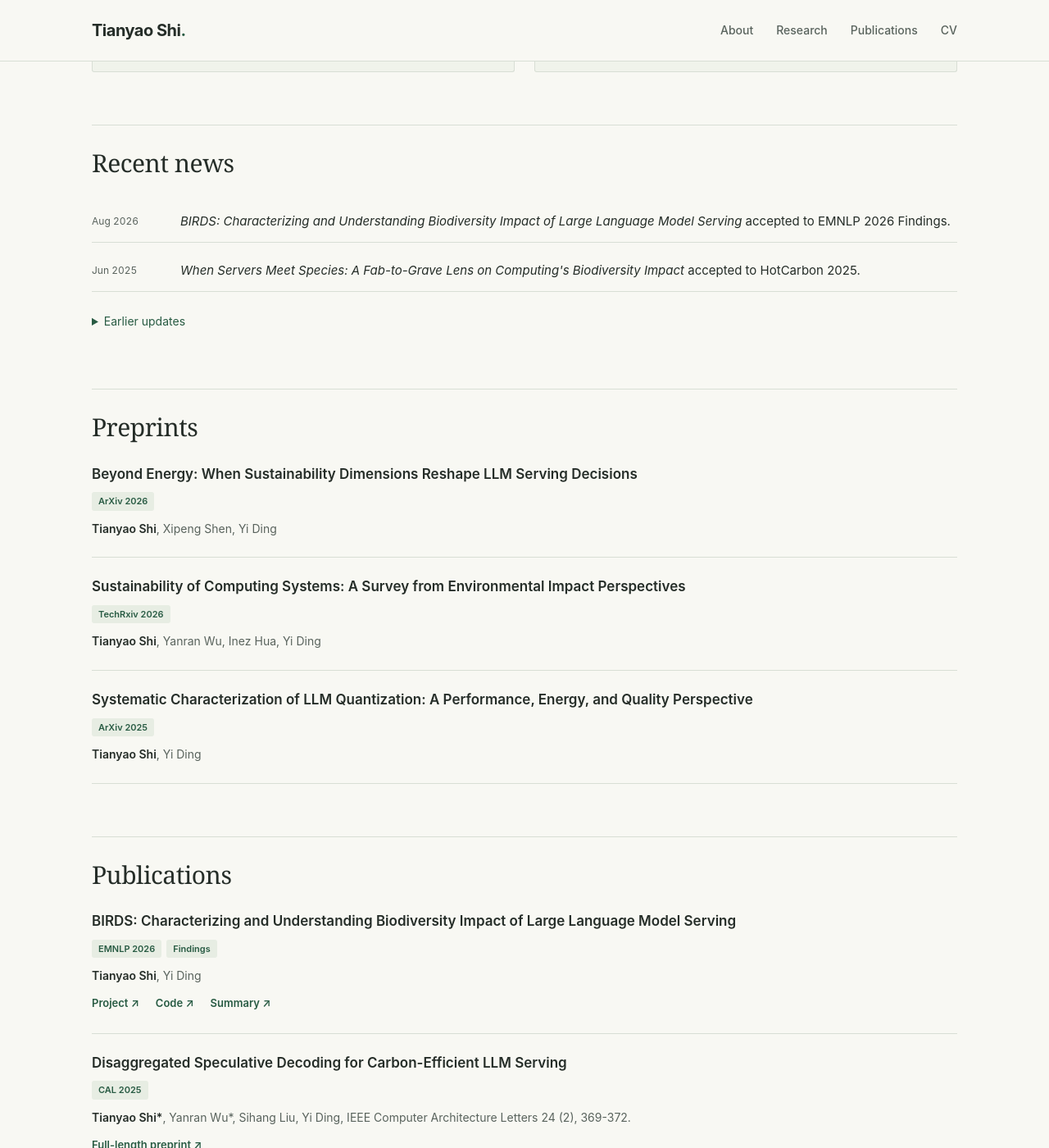
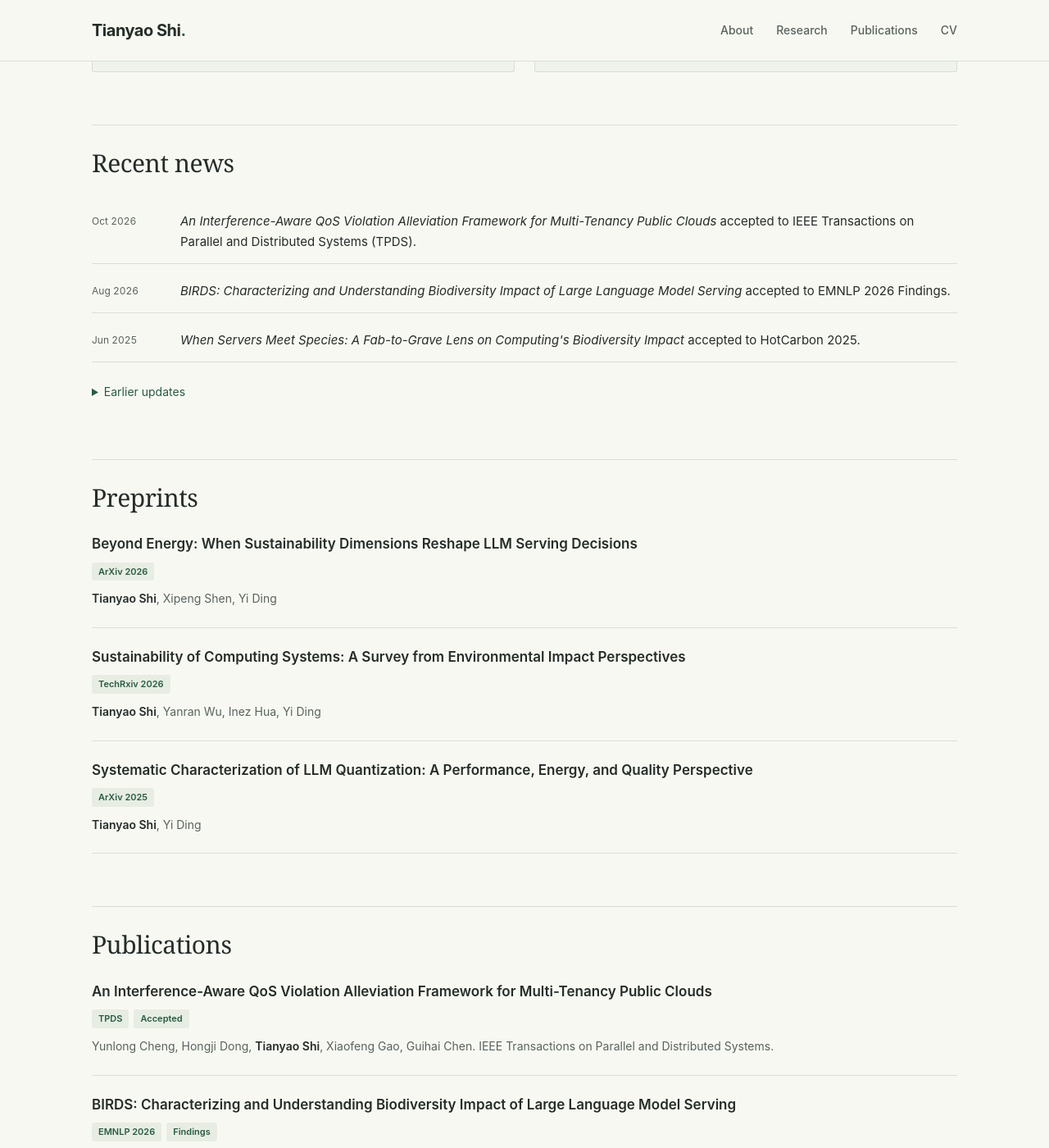
Before and after one commit to StHowling/sthowling.github.io, a Jekyll site: the page built from _pages/about.md, in a window 1280 px wide and 1400 px high, scrolled down 1012 px. Shown: the whole window at 82% size. Built offline with Jekyll 4.4.1, drawn with Linux system fonts in a browser that asks for light colours.

Commit message:
Add recent publication details for "An Interference-Aware QoS Violation Alleviation Framework for Multi-Tenancy Public Clouds"

```diff
--- a/_pages/about.md
+++ b/_pages/about.md
@@ -37,6 +37,7 @@ I connect life-cycle assessment and ecological modeling with computer architectu
 <h2 id="news"><span class="anchor" id="-news" aria-hidden="true"></span>Recent news</h2>
 
 <ul class="news-list">
+  <li><time datetime="2026-10">Oct 2026</time><p><em>An Interference-Aware QoS Violation Alleviation Framework for Multi-Tenancy Public Clouds</em> accepted to IEEE Transactions on Parallel and Distributed Systems (TPDS).</p></li>
   <li><time datetime="2026-08">Aug 2026</time><p><em>BIRDS: Characterizing and Understanding Biodiversity Impact of Large Language Model Serving</em> accepted to EMNLP 2026 Findings.</p></li>
   <li><time datetime="2025-06">Jun 2025</time><p><em>When Servers Meet Species: A Fab-to-Grave Lens on Computing's Biodiversity Impact</em> accepted to HotCarbon 2025.</p></li>
 </ul>
@@ -84,6 +85,17 @@ I connect life-cycle assessment and ecological modeling with computer architectu
 <h2 id="publications"><span class="anchor" id="-publications" aria-hidden="true"></span>Publications</h2>
 
 <div class="pub-list">
+  <div class="pub-item">
+    <div class="pub-title">
+      An Interference-Aware QoS Violation Alleviation Framework for Multi-Tenancy Public Clouds
+    </div>
+    <div class="pub-info">
+      <span class="pub-venue-badge">TPDS</span>
+      <span class="pub-track-badge">Accepted</span>
+      <span class="pub-authors-journal">Yunlong Cheng, Hongji Dong, <strong>Tianyao Shi</strong>, Xiaofeng Gao, Guihai Chen. IEEE Transactions on Parallel and Distributed Systems.</span>
+    </div>
+  </div>
+
   <div class="pub-item">
     <div class="pub-title">
       <a href="https://arxiv.org/abs/2605.27480">BIRDS: Characterizing and Understanding Biodiversity Impact of Large Language Model Serving</a>
```
